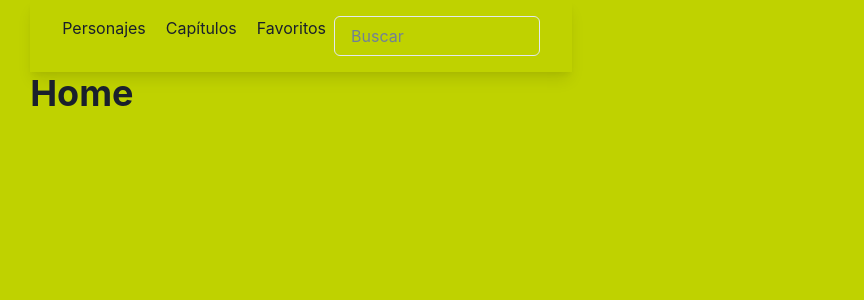
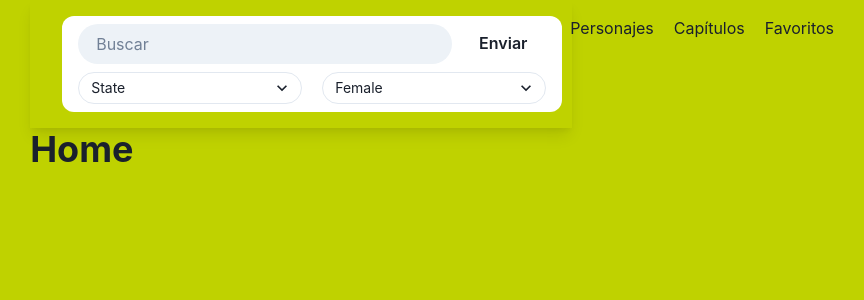
Before and after one commit to H4rasho/Rick-and-Morty-App, a Next.js app: page / in a window 1280 px wide. Shown: the top 300 px of the page, without its empty margins (339-1203 px from the left). Built offline with nearby package versions, Linux system fonts and the light colour scheme.

Commit message:
create search component

```diff
--- /dev/null
+++ b/components/search/search.tsx
@@ -0,0 +1,76 @@
+import { Box, Button, HStack, Input, Select, Stack } from "@chakra-ui/react";
+import { useRouter } from "next/router";
+import { useState } from "react";
+
+export default function Search() {
+  const [search, setSeach] = useState({
+    character: "",
+    state: "all",
+    gender: "all",
+  });
+  const router = useRouter();
+
+  const handleSearch = (e: React.SyntheticEvent) => {
+    e.preventDefault();
+    let query = "";
+    const { character, gender, state } = search;
+
+    if (character) query += `name=${search.character}`;
+    if (gender) query += `&status=${search.state}`;
+    if (state) query += `&gender=${search.gender}`;
+
+    router.push(`characters?${query}`);
+  };
+
+  return (
+    <form onSubmit={handleSearch}>
+      <Box w={[250, 380, 500]} bg="white" px={4} py={2} rounded="xl">
+        <HStack>
+          <Input
+            placeholder="Buscar"
+            w="full"
+            variant="filled"
+            rounded="3xl"
+            colorScheme="whiteAlpha"
+            value={search.character}
+            onChange={(e) =>
+              setSeach({
+                ...search,
+                character: e.target.value,
+              })
+            }
+          />
+          <Button rounded="full" px={6} bg="">
+            Enviar
+          </Button>
+        </HStack>
+        <Stack spacing={5} direction="row" mt="2">
+          <Select
+            placeholder="State"
+            value={search.state}
+            size="sm"
+            rounded="full"
+            onChange={(e) => setSeach({ ...search, state: e.target.value })}
+          >
+            <option value="Alive">Alive</option>
+            <option value="Death">Death</option>
+            <option value="unknown">unknown</option>
+            <option value="All">All</option>
+          </Select>
+          <Select
+            size="sm"
+            rounded="full"
+            value={search.gender}
+            onChange={(e) => setSeach({ ...search, gender: e.target.value })}
+          >
+            <option value="Female">Female</option>
+            <option value="Male">Male</option>
+            <option value="Genderless">Genderless</option>
+            <option value="unknown">unknown</option>
+            <option value="All">All</option>
+          </Select>
+        </Stack>
+      </Box>
+    </form>
+  );
+}
--- a/components/ui/header.tsx
+++ b/components/ui/header.tsx
@@ -1,7 +1,9 @@
-import { Box, Button, Flex, Input, List, ListItem } from "@chakra-ui/react";
+import { Box, Button, Flex, List, ListItem } from "@chakra-ui/react";
 import Link from "next/link";
+
 import { ROUTES } from "../../routes/routes";
 import MenuIcon from "../icons/menu.icon";
+import Search from "../search/search";
 
 export const Nav = () => {
   return (
@@ -20,12 +22,26 @@ export const Nav = () => {
 export default function Header({ onMenuClick }: { onMenuClick: () => void }) {
   return (
     <Box as="header" px={8} py="4" w="full" shadow="lg">
-      <Flex justifyContent="center" gap={2}>
+      <Flex justifyContent="space-around" gap={2}>
+        <Search />
         <Nav />
         <Button onClick={onMenuClick} display={{ sm: "none" }}>
           <MenuIcon />
         </Button>
-        <Input placeholder="Buscar" />
+
+        {/* <Menu>
+            <MenuButton as={Button}>Actions</MenuButton>
+            <MenuList>
+              <MenuItem>
+                <FormControl display="flex" alignItems="center">
+                  <FormLabel htmlFor="email-alerts" mb="0">
+                    Enable email alerts?
+                  </FormLabel>
+                  <Switch id="email-alerts" />
+                </FormControl>
+              </MenuItem>
+            </MenuList>
+          </Menu> */}
       </Flex>
     </Box>
   );
```
Also changed, not shown: pages/characters/index.tsx (+18 -9 lines), services/characters/get.all.characters.ts (+14 -6 lines).
